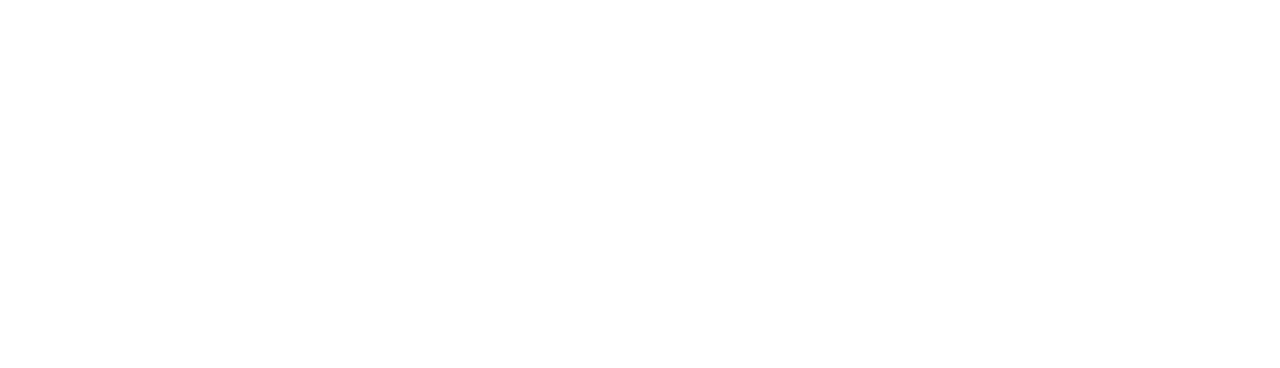
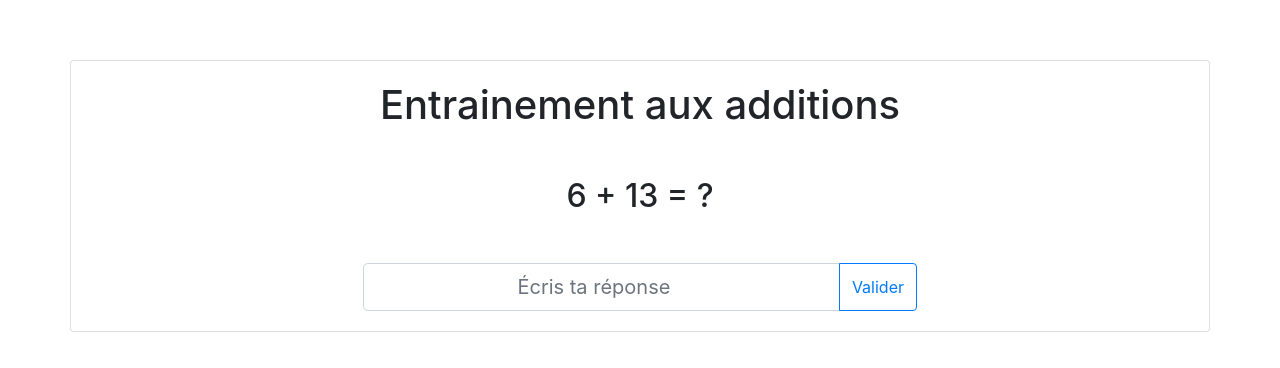
Before and after one commit to gaetandeschamps/calculo, an Angular app: page /entrainement/additions in a window 1280 px wide. Before the commit this address led to /. Shown: the part 204-572 px from the top of the page. Built offline with nearby package versions, Linux system fonts and the light colour scheme.

Commit message:
additions + fix

```diff
--- a/src/app/accueil/accueil.component.html
+++ b/src/app/accueil/accueil.component.html
@@ -1,14 +1,14 @@
 <div class="row h-100">
-  <div class="card bg-dark m-auto w-100">
+  <div class="card m-auto w-100">
     <div class="card-body text-center">
-      <h1 class="card-title text-white">Calculo</h1>
-      <h2 class="card-subtitle text-muted text-white">Les calculs rigolos</h2>
+      <h1 class="card-title">Calculo</h1>
+      <h2 class="card-subtitle text-muted">Les calculs rigolos</h2>
       <div class="card-deck mt-3">
         <div class="card border-dark">
           <div class="card-header h3">Choisis ton entrainement</div>
           <div class="card-body row align-items-center">
             <div class="btn-group-vertical w-75 mx-auto">
-              <button class="btn btn-outline-dark"><i class="fas fa-plus mr-2"></i>Additions</button>
+              <button class="btn btn-outline-dark" routerLink="/entrainement/additions" routerLinkActive="router-link-active"><i class="fas fa-plus mr-2"></i>Additions</button>
               <button class="btn btn-outline-dark"><i class="fas fa-minus mr-2"></i>Soustractions</button>
               <button class="btn btn-outline-dark"><i class="fas fa-times mr-2"></i>Multiplications</button>
               <button class="btn btn-outline-dark"><i class="fas fa-divide mr-2"></i>Divisions</button>
--- a/src/app/accueil/accueil.component.ts
+++ b/src/app/accueil/accueil.component.ts
@@ -7,17 +7,9 @@
 })
 export class AccueilComponent implements OnInit {
 
-  utilisateur: String = 'thomas';
-  pokemon: String = 'pikachu';
-  show = true;
-
   constructor() { }
 
   ngOnInit() {
   }
 
-  showPokemon() {
-    this.show = !this.show;
-  }
-
 }
--- /dev/null
+++ b/src/app/calcul.service.ts
@@ -0,0 +1,17 @@
+import { Injectable } from '@angular/core';
+
+@Injectable({
+  providedIn: 'root'
+})
+export class CalculService {
+
+  constructor() { }
+
+  generateRandomNumbers(range: number) {
+    const randomNumbers = [];
+    randomNumbers.push(Math.floor((Math.random() * range) + 1));
+    randomNumbers.push(Math.floor((Math.random() * range) + 1));
+    return randomNumbers;
+  }
+
+}
--- /dev/null
+++ b/src/app/training/additions/additions.component.html
@@ -0,0 +1,18 @@
+<h1 class="card-title">Entrainement aux additions</h1>
+<h2 class="mt-5 mb-5">{{randomNumbers[0]}} + {{randomNumbers[1]}} = ?</h2>
+
+<h3 *ngIf="answerCheck == true" class="mt-5 text-success mb-3">Bonne réponse !</h3>
+<h3 *ngIf="answerCheck == false" class="mt-5 text-danger mb-3">Dommage, la bonne réponse était : {{answer}}</h3>
+<button *ngIf="answerCheck != null" class="btn btn-outline-dark mb-5" (click)="setCalcul()">Calcul suivant</button>
+
+<form>
+  <div class="form-row">
+    <div class="input-group w-50 mx-auto">
+      <input type="number" class="form-control form-control-lg text-center" placeholder="Écris ta réponse" [(ngModel)]="userAnswer"
+        name="userAnswer" [disabled]="answerCheck != null">
+      <div class="input-group-append">
+        <button type="submit" class="btn btn-outline-primary" (click)="additionAnswer()" [disabled]="answerCheck != null">Valider</button>
+      </div>
+    </div>
+  </div>
+</form>
--- /dev/null
+++ b/src/app/training/additions/additions.component.ts
@@ -0,0 +1,39 @@
+import { Component, OnInit } from '@angular/core';
+import { CalculService } from '../../calcul.service';
+
+@Component({
+  selector: 'app-additions',
+  templateUrl: './additions.component.html',
+  styleUrls: ['./additions.component.css']
+})
+export class AdditionsComponent implements OnInit {
+
+  private randomNumbers: number[];
+  private answer: number;
+  private userAnswer: number;
+  private answerCheck: boolean;
+
+  constructor(
+    private calculService: CalculService
+  ) { }
+
+  ngOnInit() {
+    this.setCalcul();
+  }
+
+  additionAnswer() {
+    if (this.userAnswer === this.answer) {
+      this.answerCheck = true;
+    } else {
+      this.answerCheck = false;
+    }
+  }
+
+  setCalcul() {
+    this.userAnswer = null;
+    this.answerCheck = null;
+    this.randomNumbers = this.calculService.generateRandomNumbers(15);
+    this.answer = this.randomNumbers[0] + this.randomNumbers[1];
+  }
+
+}
--- /dev/null
+++ b/src/app/training/training.component.html
@@ -0,0 +1,7 @@
+<div class="row h-100">
+  <div class="card m-auto w-100">
+    <div class="card-body text-center">
+      <router-outlet></router-outlet>
+    </div>
+  </div>
+</div>
--- /dev/null
+++ b/src/app/training/training.component.ts
@@ -0,0 +1,15 @@
+import { Component, OnInit } from '@angular/core';
+
+@Component({
+  selector: 'app-training',
+  templateUrl: './training.component.html',
+  styleUrls: ['./training.component.css']
+})
+export class TrainingComponent implements OnInit {
+
+  constructor() { }
+
+  ngOnInit() {
+  }
+
+}
```
Also changed, not shown: src/app/app.module.ts (+21 -2 lines), src/app/training/additions/additions.component.css (added), src/app/training/training.component.css (added).
